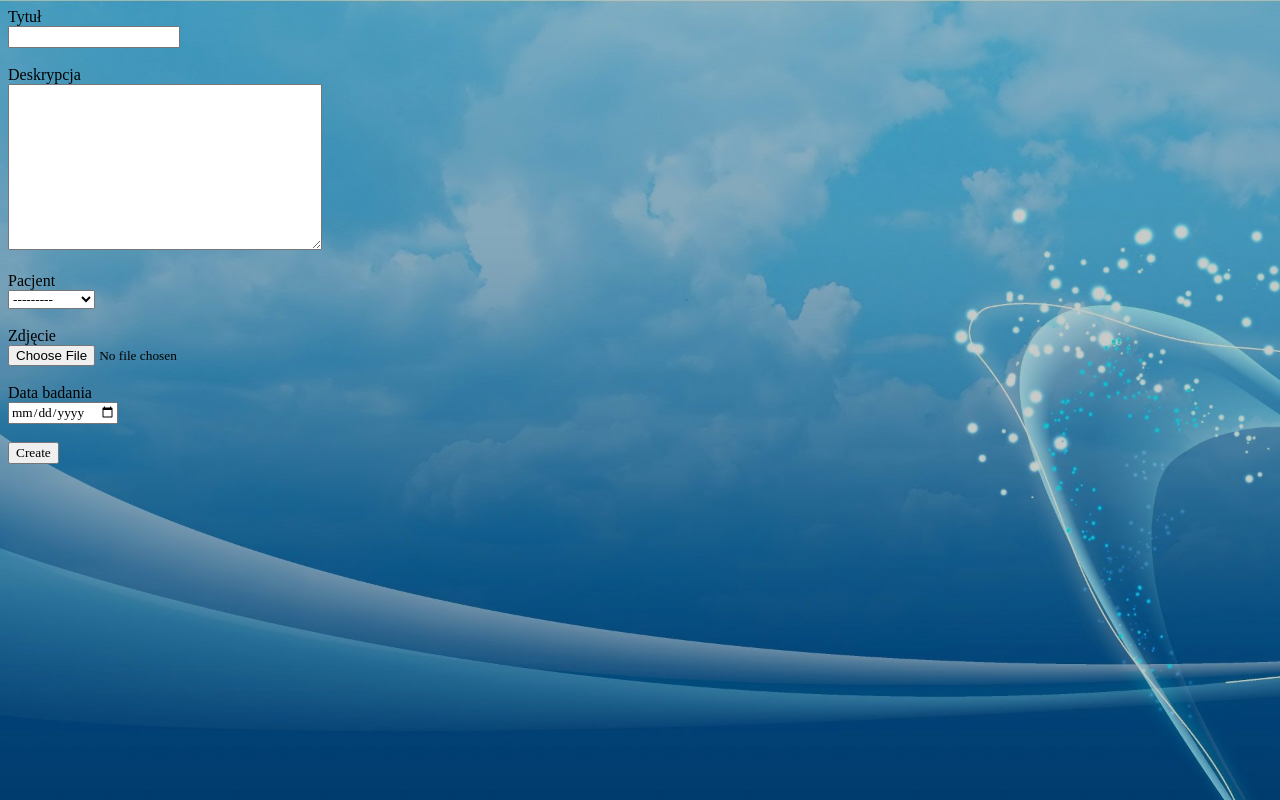
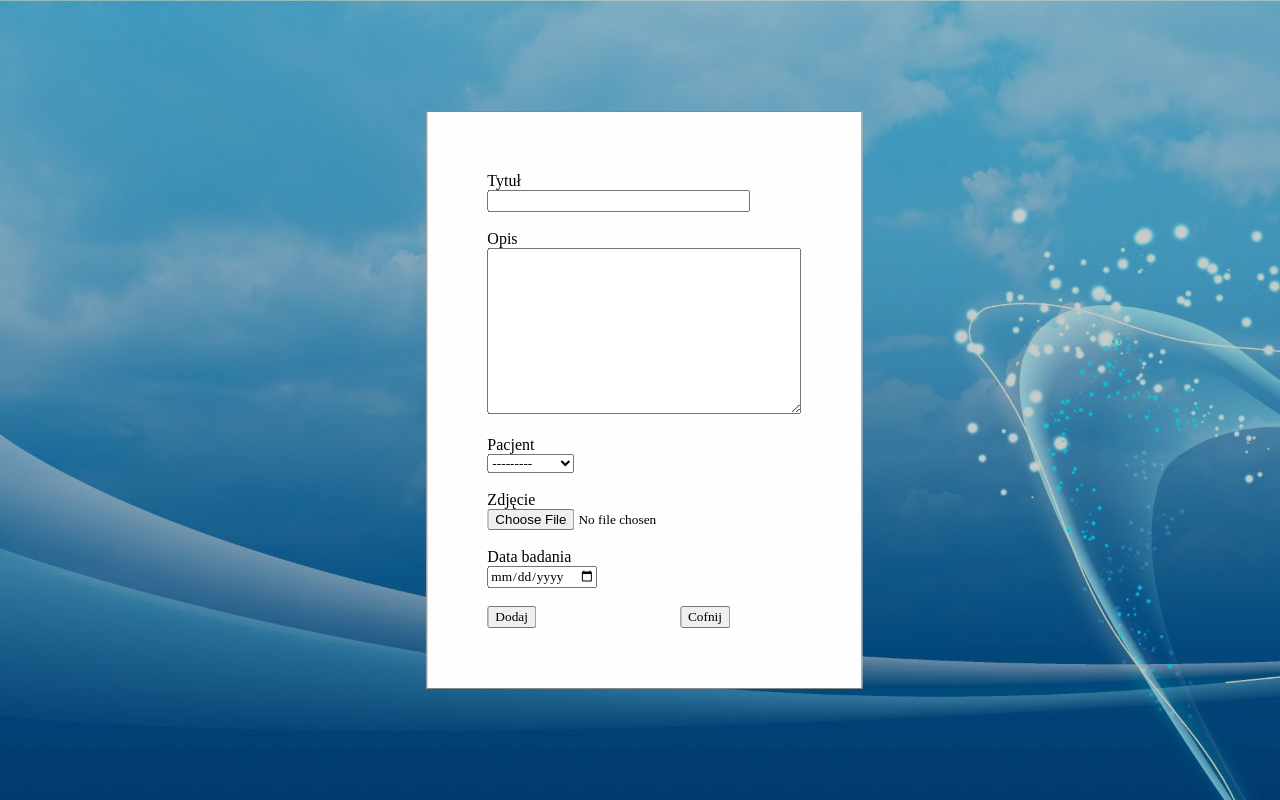
Before and after one commit to wskarbek/doctophoto, a Django app: page /dtp/addExamination in a window 1280 px wide. Run offline with Django 3.2, Linux system fonts and the light colour scheme; data comes from the database, SQL or seed files in the repository.

Commit message:
added css to addExamination page

```diff
--- a/dtp/forms.py
+++ b/dtp/forms.py
@@ -40,8 +40,8 @@ class AddExaminationForm(forms.ModelForm):
         model = Examination
         fields = ['title', 'description', 'patient', 'photo', 'pub_date', 'doctor']
         labels = {
-            'title' : 'Tytuł',
-            'description' : 'Deskrypcja',
+            'title': 'Tytuł',
+            'description': 'Opis',
             'patient': 'Pacjent',
             'photo': 'Zdjęcie',
             'pub_date': 'Data badania'
--- a/dtp/static/dtp/style.css
+++ b/dtp/static/dtp/style.css
@@ -268,6 +268,24 @@ tr:nth-child(odd) {
     margin-top: 20px;
 }
 
+.addForm {
+    border: 1px solid #888;
+    background-color: #fefefe;
+    padding: 60px;
+    position: absolute;
+    top: 50%;
+    left: 50%;
+    transform: translate(-49%,-50%);
+}
+
+.addForm #id_title {
+    width: 263px;
+}
+
+.addForm #back {
+    margin-left: 140px;
+}
+
 div.gallery {
   margin-top: 450px;
   border: 1px solid #ccc;
@@ -295,12 +313,12 @@ div.desc {
 .responsive {
   padding: 0 6px;
   float: left;
-  width: 24.99999%;
+  width: 25%;
 }
 
 @media only screen and (max-width: 700px) {
   .responsive {
-    width: 49.99999%;
+    width: 50%;
     margin: 6px 0;
   }
 }
--- a/dtp/templates/dtp/addExamination.html
+++ b/dtp/templates/dtp/addExamination.html
@@ -27,7 +27,8 @@
             {{ form.photo }}<br><br>
             <label for="{{ form.pub_date.id_for_label }}">{{ form.pub_date.label }}</label><br>
             {{ form.pub_date }}<br><br>
-            <button type="submit">Create</button>
+            <button type="submit">Dodaj</button>
+            <button id="back" onclick="window.location.href='/dtp/index'">Cofnij</button>
         </form>
     </div>
 </body>
--- a/dtp/templates/dtp/examination.html
+++ b/dtp/templates/dtp/examination.html
@@ -23,7 +23,7 @@
                         <th colspan="3">Zdjęcia RTG</th>
                     </tr>
                     <tr>
-                        <td colspan="3"><img src="{{ exam.photo.url }}" alt="Zdj" style="width:400px; height:200px;"> <br></td>
+                        <td colspan="3"><img src="{{ exam.photo.url }}" alt="Zdj" style="max-width:400px;"> <br></td>
                     </tr>
                     <tr>
                         <th>Data</th>
--- a/manage.py
+++ b/manage.py
@@ -1,4 +1,4 @@
-#!/usr/bin/.env python
+#!/usr/bin/..env python
 """Django's command-line utility for administrative tasks."""
 import os
 import sys
```
